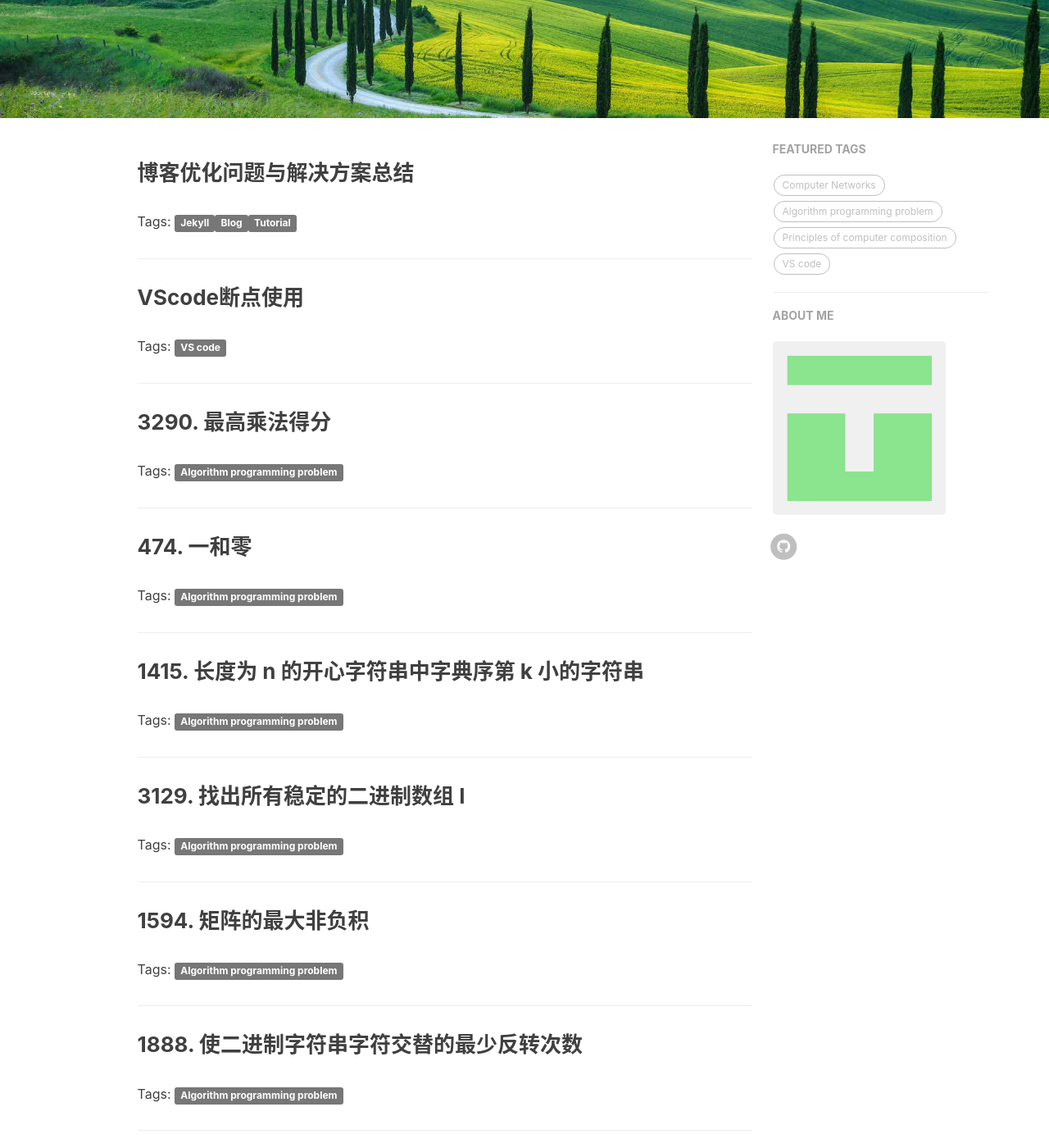
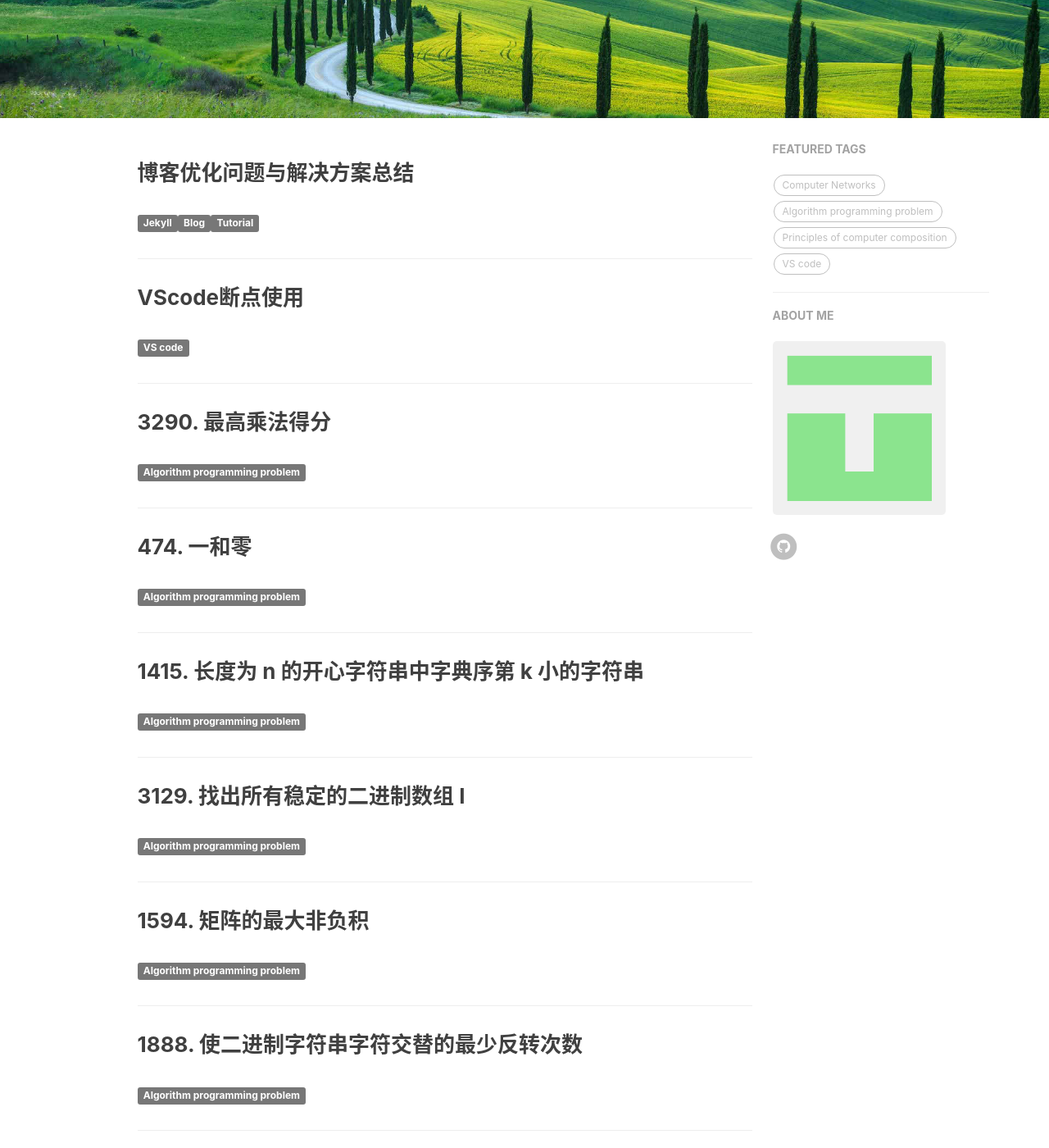
Before and after one commit to farmer3-c/farmer3-c.github.io, a Jekyll site: the page built from index.html, in a window 1280 px wide and 1400 px high, scrolled down 294 px. Shown: the whole window at 82% size. Built offline with Jekyll 4.4.1, drawn with Linux system fonts in a browser that asks for light colours; nearby versions of some CDN libraries; the list of posts is cut into pages by our own code; comment, search, counter and statistics services are not loaded.

Commit message:
Remove Tags prefix from post tags

```diff
--- a/index.html
+++ b/index.html
@@ -12,7 +12,7 @@ description: "「Almost all problems in the world can be solved through bold ima
     </a>
     {% if post.tags %}
     <p class="post-tags">
-        Tags: {% for tag in post.tags %}<span class="label label-default">{{ tag }}</span>{% endfor %}
+        {% for tag in post.tags %}<span class="label label-default">{{ tag }}</span>{% endfor %}
     </p>
     {% endif %}
 </div>
```
